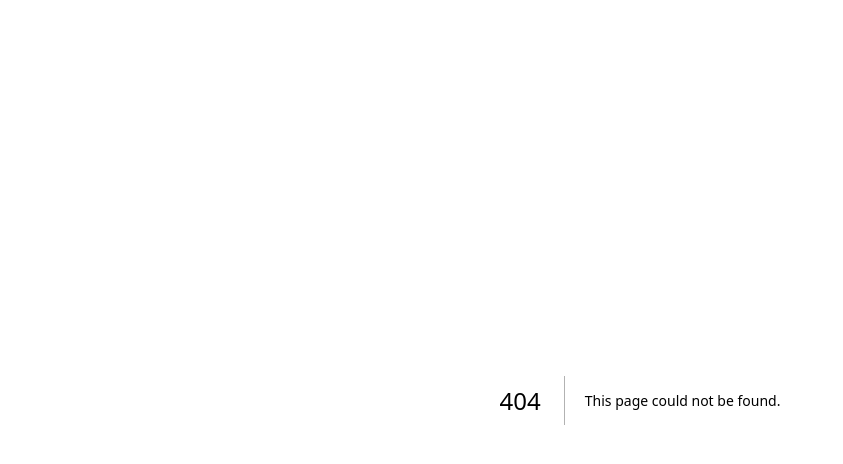
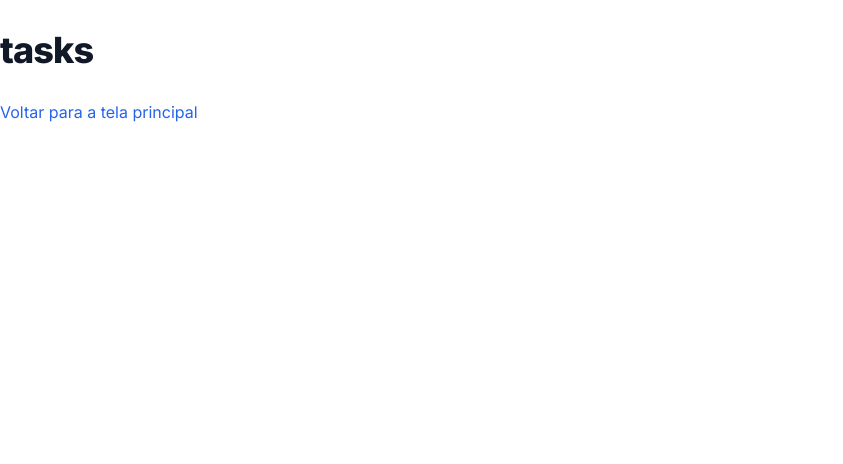
Before and after one commit to robsonash/taskjungle, a Next.js app in the folder front/: page /tasks in a window 1280 px wide. Before the commit this address had no page. Shown: the top 464 px of the page, without its empty margins (0-843 px from the left). Built offline with nearby package versions, Linux system fonts and the light colour scheme.

Commit message:
Middleware

```diff
--- a/front/src/app/context/AuthContext.tsx
+++ b/front/src/app/context/AuthContext.tsx
@@ -14,7 +14,6 @@ const AuthContext = createContext<AuthContextProps>({
 
 export function AuthProvider({ children }: { children: ReactNode }) {
   const [token, setToken] = useState<string | null>(null);
-  console.log("fbvdfb", token);
   useEffect(() => {
     // Recupera o token do localStorage ao carregar a aplicação
     const storedToken = localStorage.getItem("token");
@@ -24,7 +23,6 @@ export function AuthProvider({ children }: { children: ReactNode }) {
   }, []);
 
   useEffect(() => {
-    console.log("token", token);
     // Atualiza o localStorage quando o token mudar
     if (token) {
       localStorage.setItem("token", token);
--- a/front/src/app/login/page.tsx
+++ b/front/src/app/login/page.tsx
@@ -7,6 +7,7 @@ import { FormEvent, useContext, useState } from "react";
 import LinkButton from "@/components/LinkButton";
 import AuthContext from "../context/AuthContext";
 import { AxiosError } from "axios";
+import { useRouter } from 'next/navigation';
 
 interface User {
   _id: string;
@@ -29,7 +30,7 @@ function AlertMessage({ message }: { message: string }) {
 export default function RegisterPage() {
   const [messageError, setMessageError] = useState<string | null>(null);
   const { setToken } = useContext(AuthContext);
-
+  const router = useRouter();
   async function login(e: FormEvent<HTMLFormElement>) {
     e.preventDefault();
     const formElement = e.currentTarget;
@@ -48,6 +49,7 @@ export default function RegisterPage() {
       setToken(access_token);
 
       formElement.reset();
+      router.push("/tasks");
     } catch (error) {
       let msgErr = "Erro ao tentar fazer login. Tente novamente.";
 
--- /dev/null
+++ b/front/src/app/tasks/page.tsx
@@ -0,0 +1,15 @@
+"use client";
+
+import LinkButton from "@/components/LinkButton";
+
+export default function TasksPage() {
+
+  return (
+    <main className="container mx-auto">
+      <h1 className="my-8 text-4xl font-extrabold leading-none tracking-tight text-gray-900">
+        tasks
+      </h1>
+      <LinkButton label="Voltar para a tela principal" href="/" />
+    </main>
+  );
+}
```
Also changed, not shown: front/src/middleware.ts (added, +24 -0 lines).
